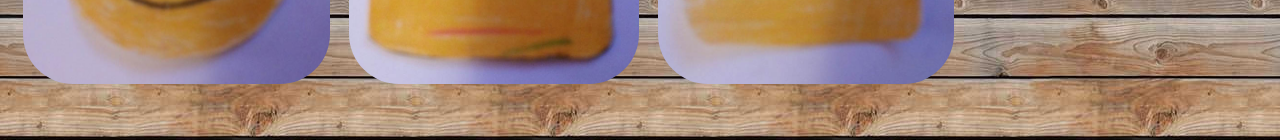
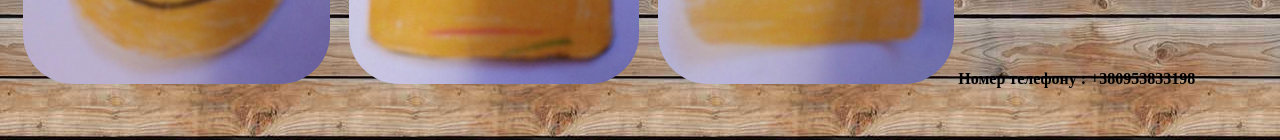
Before and after one commit to smileshop123/smileshop123.github.io, a plain HTML site: page index.html in a window 1280 px wide. Shown: the part 339-479 px from the top of the page. Drawn offline with Linux system fonts and the light colour scheme.

Commit message:
Update index.html

```diff
--- a/index.html
+++ b/index.html
@@ -12,5 +12,6 @@
   <img src="1.jpg" height="300px width="300px" title="Зла ухмилка">
   <img src="2.jpg" height="300px width="300px" title="Поцілунок">
   <img src="3.jpg" height="300px width="300px" title="Закоханий смайл">
+   <strong>Номер телефону : +380953833198</strong>
  </body>
 </html>
```
